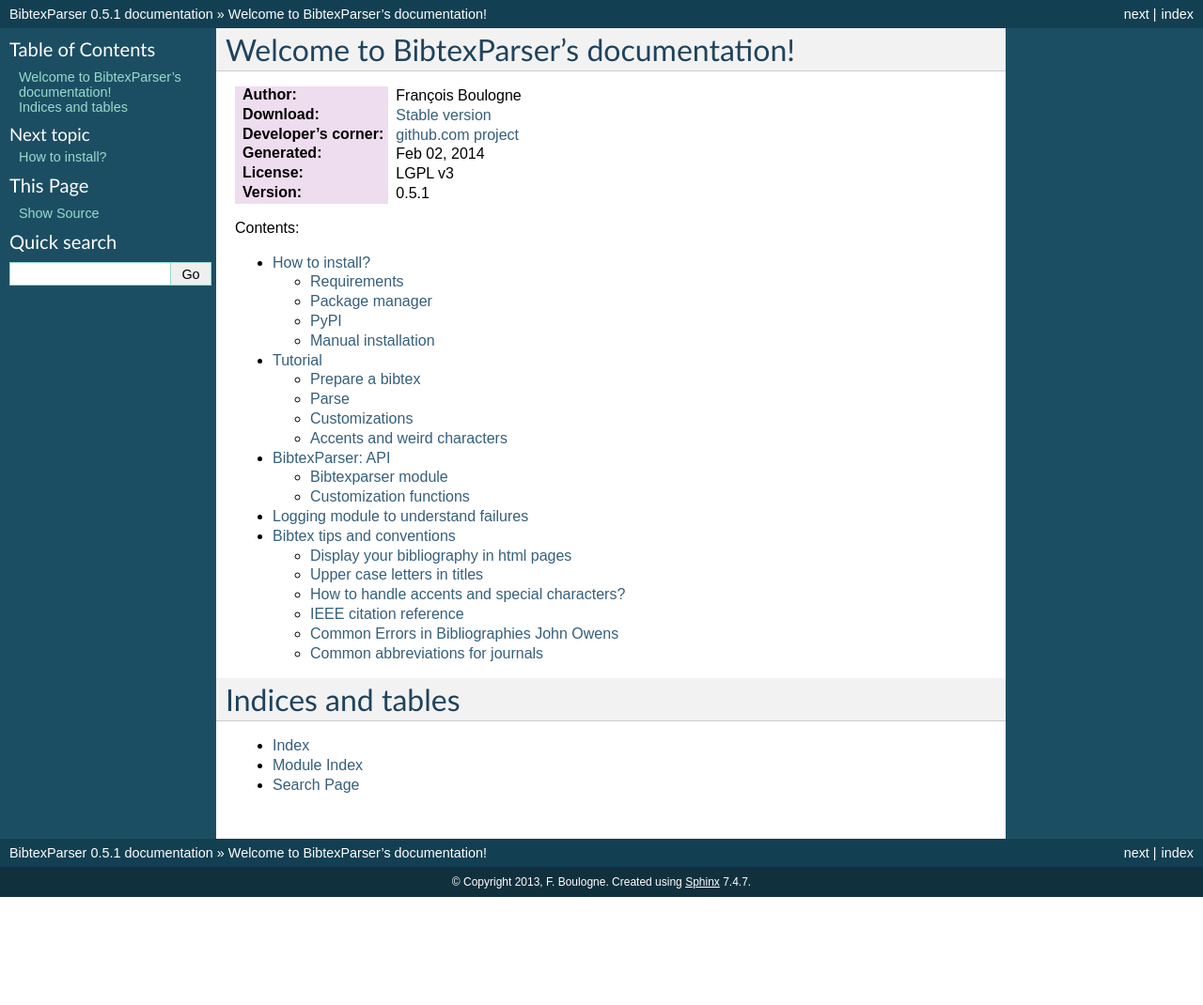
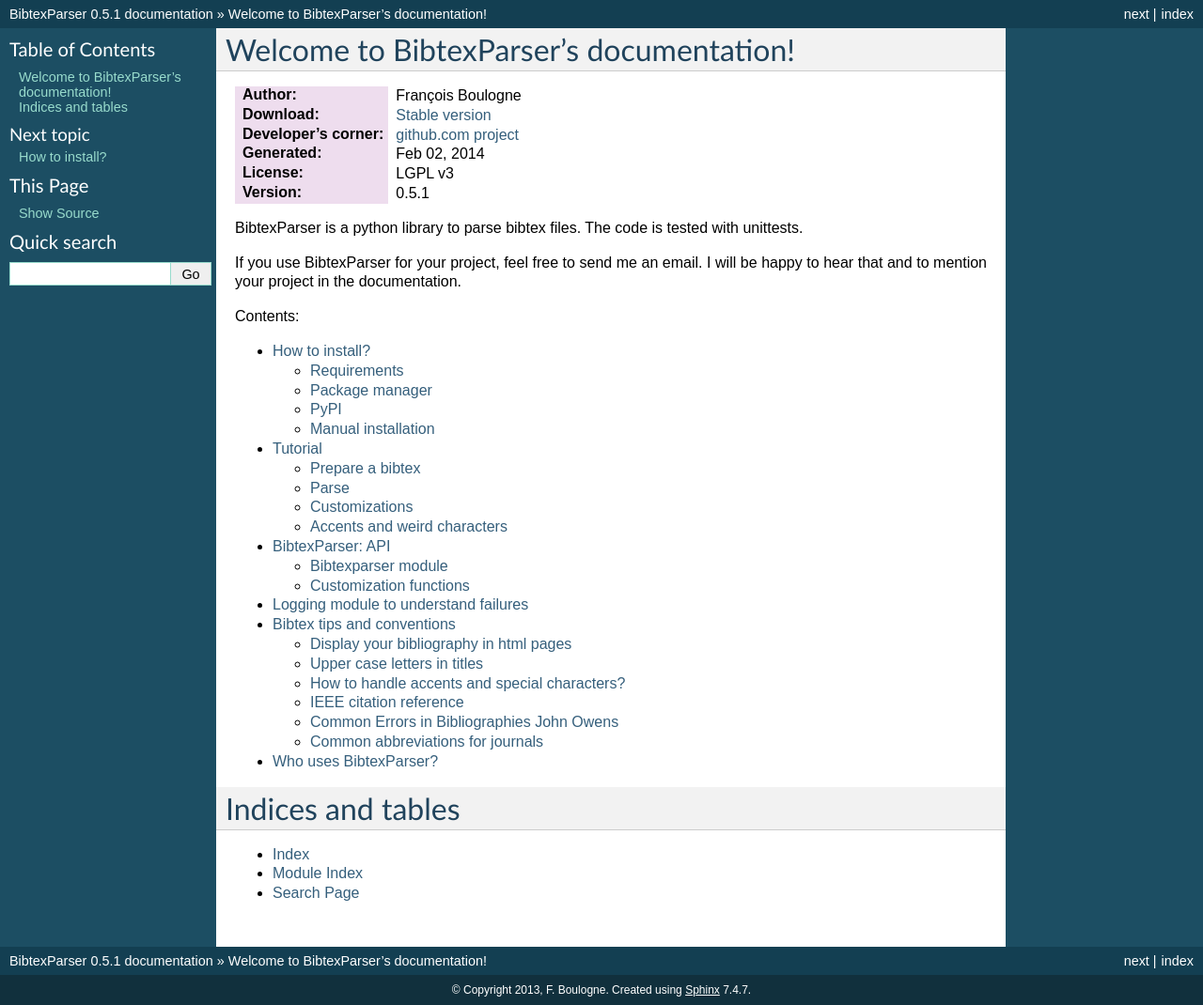
Before and after one commit to sciunto-org/python-bibtexparser, a Sphinx documentation site: the page built from docs/source/index.rst, in a window 1280 px wide. Shown: the whole page at 94% size. Built offline with Sphinx 7.4.7, drawn with Linux system fonts in a browser that asks for light colours; before the commit the page ends 955 px from its top, so only the background shows below that.

Commit message:
add who uses bibtexparser

```diff
--- a/docs/source/index.rst
+++ b/docs/source/index.rst
@@ -14,6 +14,9 @@
 :License: LGPL v3
 :Version: |release|
 
+BibtexParser is a python library to parse bibtex files. The code is tested with unittests.
+
+If you use BibtexParser for your project, feel free to send me an email. I will be happy to hear that and to mention your project in the documentation.
 
 Contents:
 
@@ -25,6 +28,7 @@
     bibtexparser.rst
     logging.rst
     bibtex_conv.rst
+    who.rst
 
 
 Indices and tables
--- /dev/null
+++ b/docs/source/who.rst
@@ -0,0 +1,2 @@
+Who uses BibtexParser?
+======================
```
